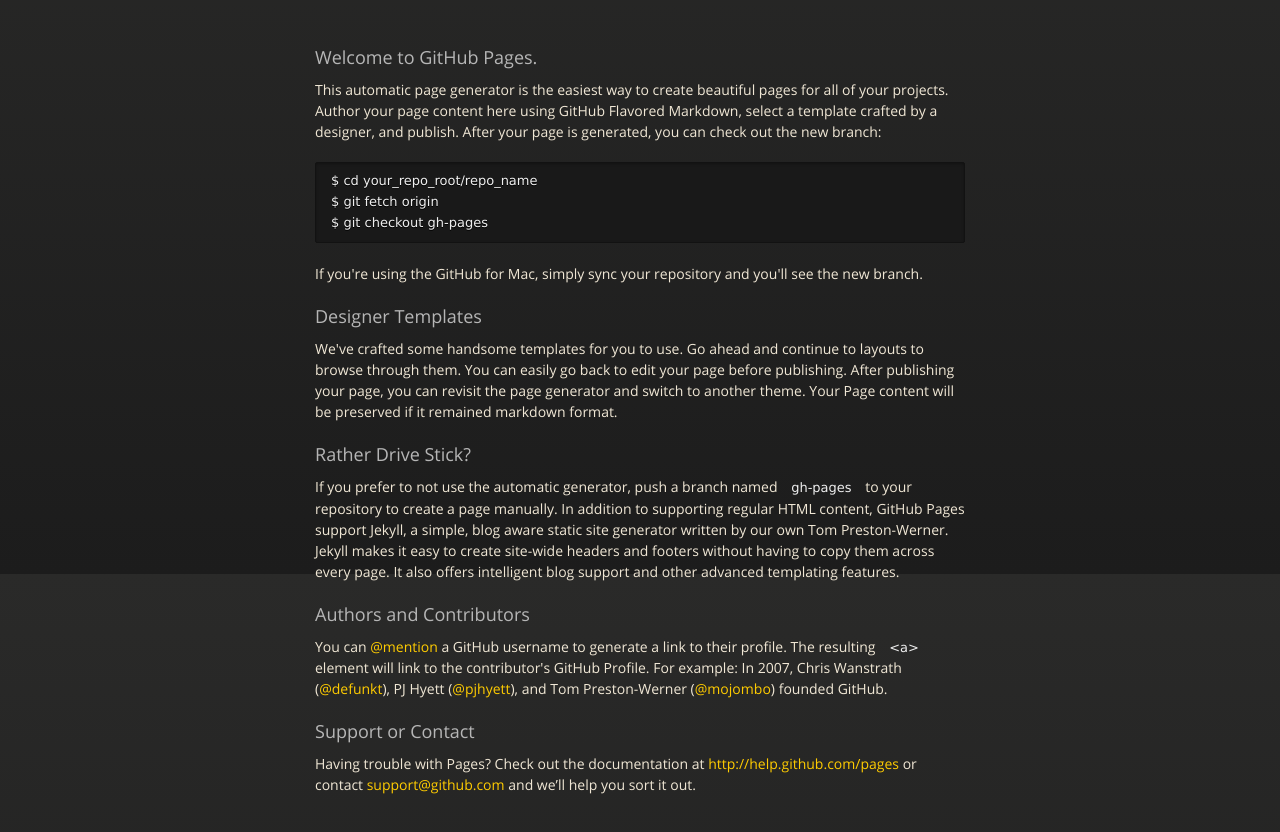
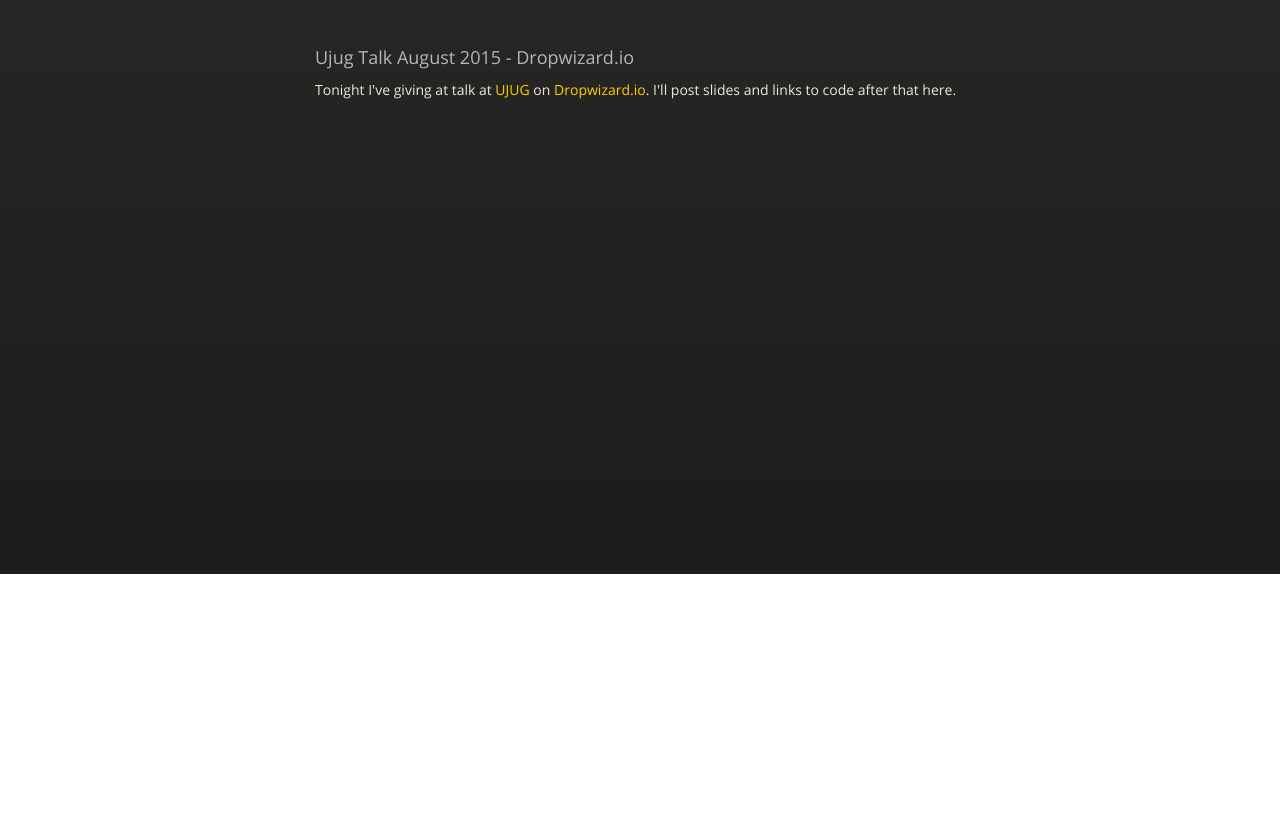
Before and after one commit to heldeen/heldeen.github.io, a plain HTML site: page index.html in a window 1280 px wide. Shown: the part 226-1058 px from the top of the page. After the commit the page ends 800 px from the top, so only its background shows below. Drawn offline with nearby package versions, Linux system fonts and the light colour scheme.

Commit message:
update for ujug

```diff
--- a/index.html
+++ b/index.html
@@ -36,36 +36,9 @@
         </div>
 
         <h3>
-<a name="welcome-to-github-pages" class="anchor" href="#welcome-to-github-pages"><span class="octicon octicon-link"></span></a>Welcome to GitHub Pages.</h3>
+<a name="ujug-talk-august-2015" class="anchor" href="#ujug-talk-august-2015"><span class="octicon octicon-link"></span></a>Ujug Talk August 2015 - Dropwizard.io</h3>
 
-<p>This automatic page generator is the easiest way to create beautiful pages for all of your projects. Author your page content here using GitHub Flavored Markdown, select a template crafted by a designer, and publish. After your page is generated, you can check out the new branch:</p>
-
-<pre><code>$ cd your_repo_root/repo_name
-$ git fetch origin
-$ git checkout gh-pages
-</code></pre>
-
-<p>If you're using the GitHub for Mac, simply sync your repository and you'll see the new branch.</p>
-
-<h3>
-<a name="designer-templates" class="anchor" href="#designer-templates"><span class="octicon octicon-link"></span></a>Designer Templates</h3>
-
-<p>We've crafted some handsome templates for you to use. Go ahead and continue to layouts to browse through them. You can easily go back to edit your page before publishing. After publishing your page, you can revisit the page generator and switch to another theme. Your Page content will be preserved if it remained markdown format.</p>
-
-<h3>
-<a name="rather-drive-stick" class="anchor" href="#rather-drive-stick"><span class="octicon octicon-link"></span></a>Rather Drive Stick?</h3>
-
-<p>If you prefer to not use the automatic generator, push a branch named <code>gh-pages</code> to your repository to create a page manually. In addition to supporting regular HTML content, GitHub Pages support Jekyll, a simple, blog aware static site generator written by our own Tom Preston-Werner. Jekyll makes it easy to create site-wide headers and footers without having to copy them across every page. It also offers intelligent blog support and other advanced templating features.</p>
-
-<h3>
-<a name="authors-and-contributors" class="anchor" href="#authors-and-contributors"><span class="octicon octicon-link"></span></a>Authors and Contributors</h3>
-
-<p>You can <a href="https://github.com/blog/821" class="user-mention">@mention</a> a GitHub username to generate a link to their profile. The resulting <code>&lt;a&gt;</code> element will link to the contributor's GitHub Profile. For example: In 2007, Chris Wanstrath (<a href="https://github.com/defunkt" class="user-mention">@defunkt</a>), PJ Hyett (<a href="https://github.com/pjhyett" class="user-mention">@pjhyett</a>), and Tom Preston-Werner (<a href="https://github.com/mojombo" class="user-mention">@mojombo</a>) founded GitHub.</p>
-
-<h3>
-<a name="support-or-contact" class="anchor" href="#support-or-contact"><span class="octicon octicon-link"></span></a>Support or Contact</h3>
-
-<p>Having trouble with Pages? Check out the documentation at <a href="http://help.github.com/pages">http://help.github.com/pages</a> or contact <a href="mailto:support@github.com">support@github.com</a> and we’ll help you sort it out.</p>
+<p>Tonight I've giving at talk at <a href="http://ujug.org">UJUG</a> on <a href="http://dropwizard.io">Dropwizard.io</a>. I'll post slides and links to code after that here.</p>
       </section>
 
     </div>
```
Also changed, not shown: 1 other file.
